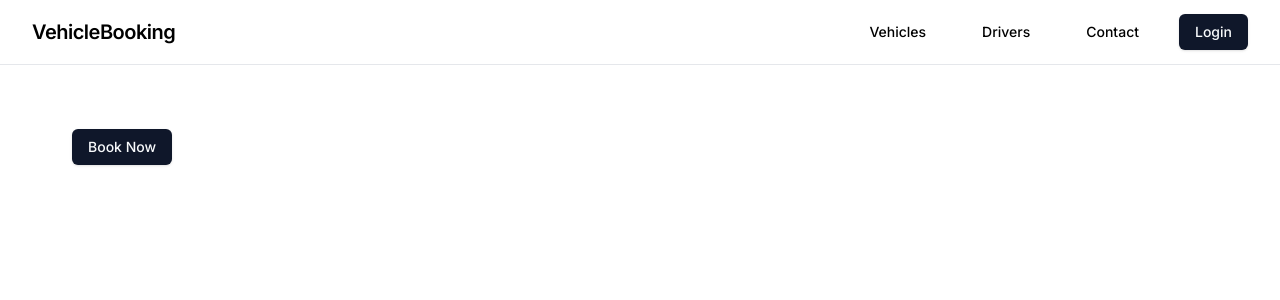
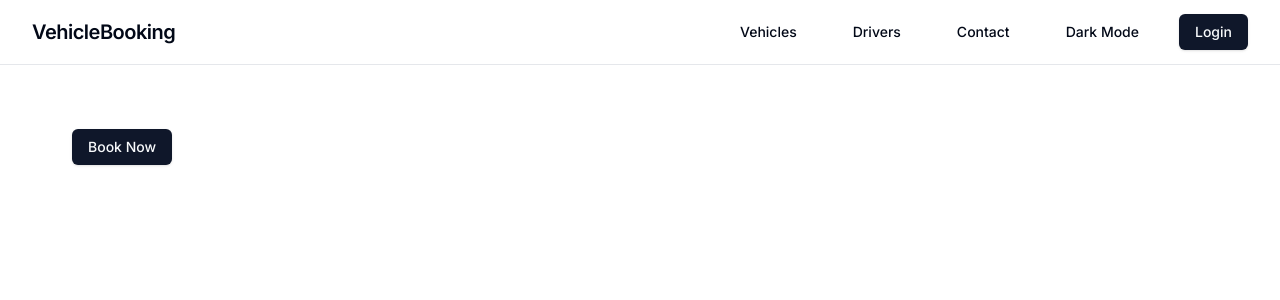
Before and after one commit to Aditya-mishra16/vehicle-booking, a Next.js app: page / in a window 1280 px wide. Shown: the top 300 px of the page. Built offline with nearby package versions, Linux system fonts and the light colour scheme.

Commit message:
apply theme toggle

```diff
--- a/package.json
+++ b/package.json
@@ -21,6 +21,7 @@
     "clsx": "^2.1.1",
     "lucide-react": "^0.574.0",
     "next": "16.1.6",
+    "next-themes": "^0.4.6",
     "react": "19.2.3",
     "react-dom": "19.2.3",
     "react-hook-form": "^7.71.1",
--- a/src/app/globals.css
+++ b/src/app/globals.css
@@ -3,9 +3,10 @@
 @tailwind utilities;
 
 /* Optional reset */
-body {
-  background-color: white;
-  color: black;
+@layer base {
+  body {
+    @apply bg-background text-foreground;
+  }
 }
 
 @layer base {
--- a/src/app/layout.js
+++ b/src/app/layout.js
@@ -1,5 +1,6 @@
 import "./globals.css";
 import Navbar from "@/components/layout/Navbar";
+import { ThemeProvider } from "@/components/providers/ThemeProvider";
 import { Inter } from "next/font/google";
 
 const inter = Inter({
@@ -16,13 +17,17 @@ export const metadata = {
 
 export default function RootLayout({ children }) {
   return (
-    <html lang="en">
-      <body className={`${inter.variable} font-sans`}>
-        <Navbar />
+    <html lang="en" suppressHydrationWarning>
+      <body
+        className={`${inter.variable} font-sans bg-background text-foreground min-h-screen`}
+      >
+        <ThemeProvider>
+          <Navbar />
 
-        <main className="max-w-7xl mx-auto px-4 sm:px-6 lg:px-8 py-6">
-          {children}
-        </main>
+          <main className="max-w-7xl mx-auto px-4 sm:px-6 lg:px-8 py-6">
+            {children}
+          </main>
+        </ThemeProvider>
       </body>
     </html>
   );
--- a/src/components/layout/Navbar.js
+++ b/src/components/layout/Navbar.js
@@ -3,6 +3,7 @@
 import Link from "next/link";
 import { Menu } from "lucide-react";
 import { Button } from "@/components/ui/button";
+import ThemeToggle from "./ThemeToggle";
 import {
   Sheet,
   SheetContent,
@@ -12,7 +13,7 @@ import {
 
 export default function Navbar() {
   return (
-    <nav className="border-b bg-white sticky top-0 z-50">
+    <nav className="border-b bg-background sticky top-0 z-50">
       <div className="max-w-7xl mx-auto px-4 sm:px-6 lg:px-8">
         <div className="flex h-16 items-center justify-between">
           {/* Logo */}
@@ -33,6 +34,8 @@ export default function Navbar() {
             <Link href="/contact">
               <Button variant="ghost">Contact</Button>
             </Link>
+
+            <ThemeToggle />
 
             <Link href="/login">
               <Button>Login</Button>
@@ -70,6 +73,8 @@ export default function Navbar() {
                   </Button>
                 </Link>
 
+                <ThemeToggle />
+
                 <Link href="/login">
                   <Button className="w-full">Login</Button>
                 </Link>
--- /dev/null
+++ b/src/components/layout/ThemeToggle.js
@@ -0,0 +1,19 @@
+"use client";
+
+import { useTheme } from "next-themes";
+import { Button } from "@/components/ui/button";
+
+export default function ThemeToggle() {
+  const { theme, setTheme } = useTheme();
+
+  return (
+    <Button
+      variant="ghost"
+      onClick={() =>
+        setTheme(theme === "dark" ? "light" : "dark")
+      }
+    >
+      {theme === "dark" ? "Light Mode" : "Dark Mode"}
+    </Button>
+  );
+}
--- /dev/null
+++ b/src/components/providers/ThemeProvider.js
@@ -0,0 +1,16 @@
+"use client";
+
+import { ThemeProvider as NextThemesProvider } from "next-themes";
+
+export function ThemeProvider({ children }) {
+  return (
+    <NextThemesProvider
+      attribute="class"
+      defaultTheme="light"
+      enableSystem
+      disableTransitionOnChange
+    >
+      {children}
+    </NextThemesProvider>
+  );
+}
```
Also changed, not shown: 1 other file (tests, documents, lock files or other folders).
